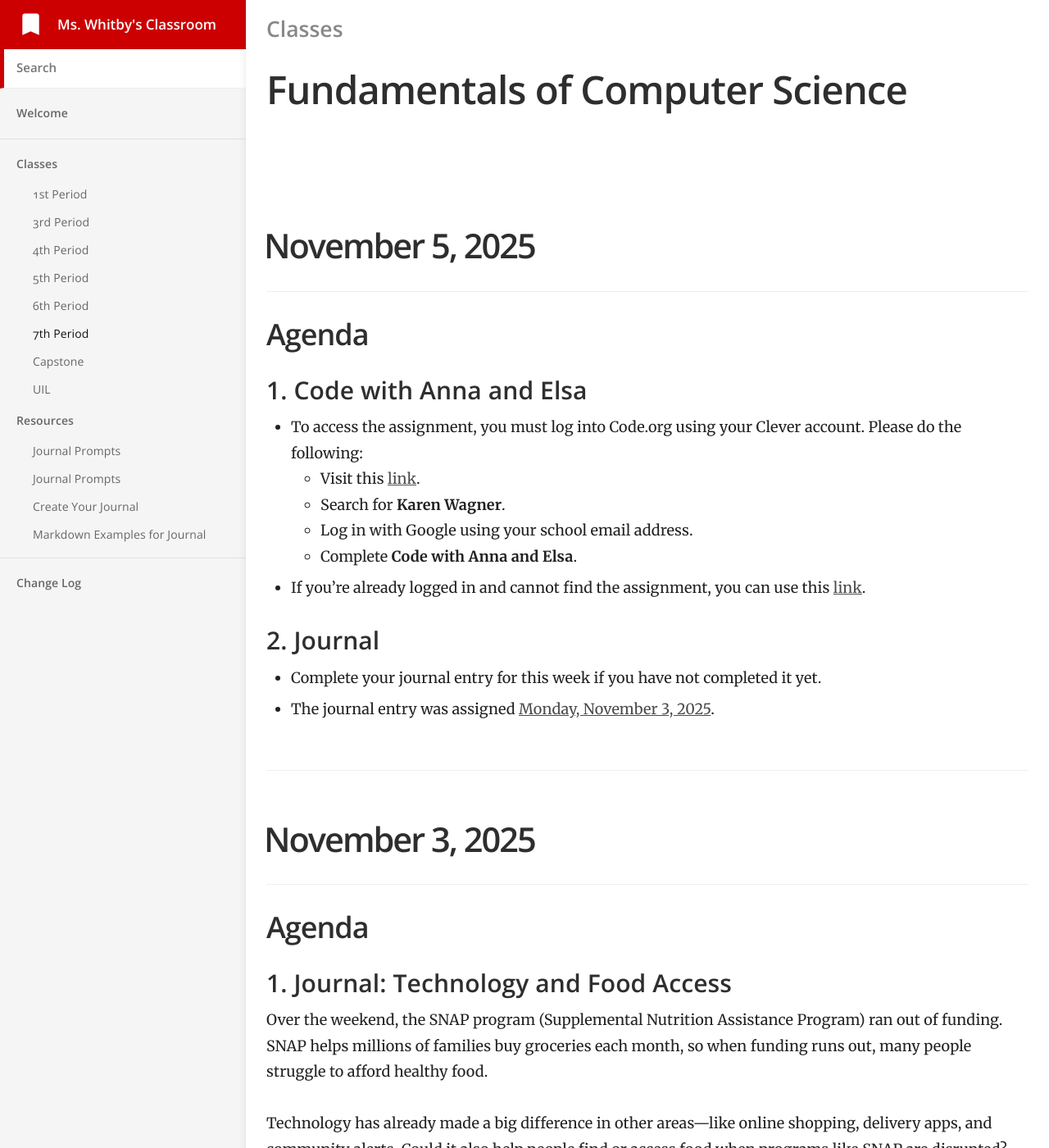
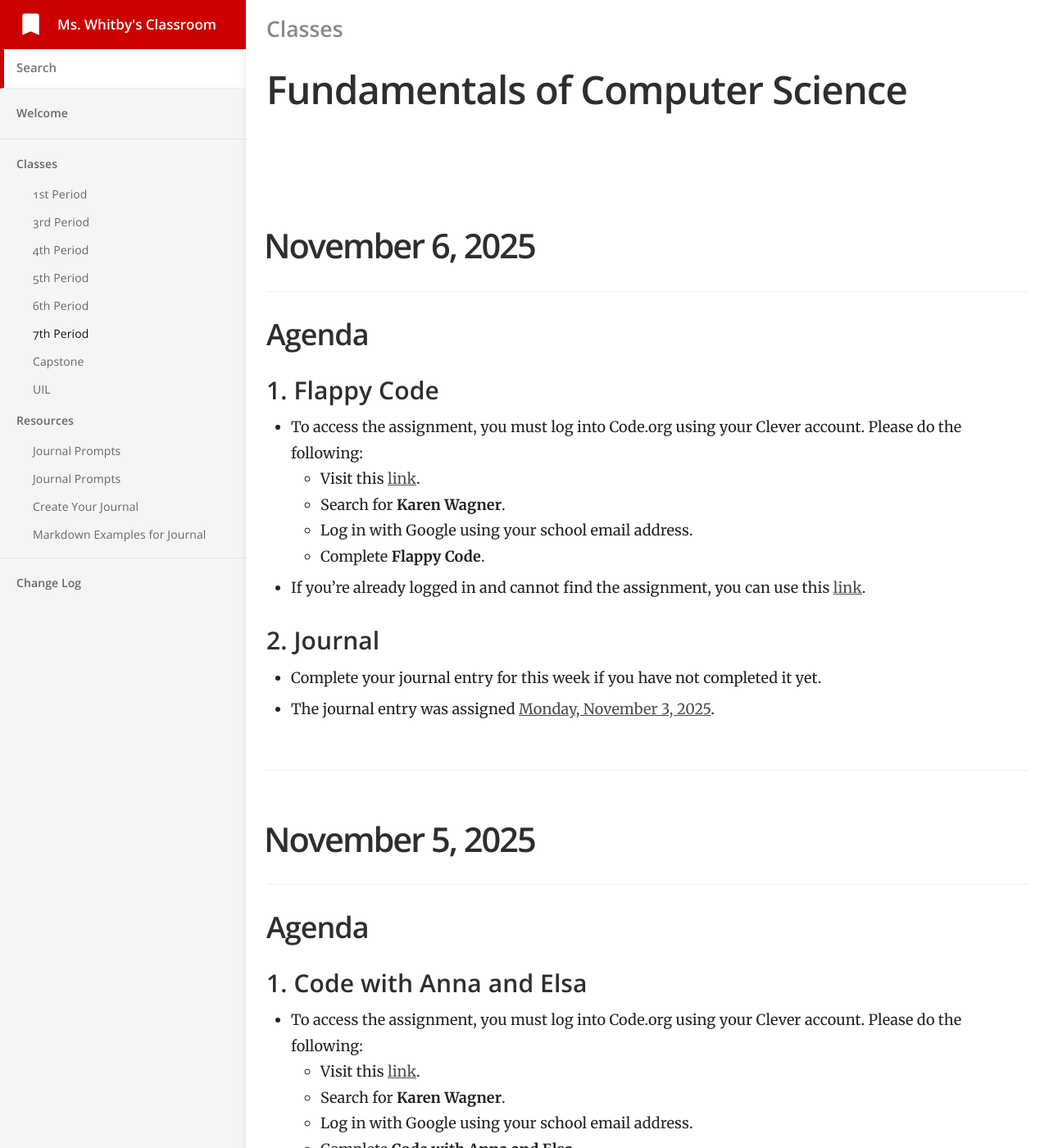
Before and after one commit to mswhitby/classroom, a Jekyll site: the page built from _docs/classes/7th.md, in a window 1280 px wide and 1400 px high. Shown: the whole window at 82% size. Built offline with Jekyll 4.4.1, drawn with Linux system fonts in a browser that asks for light colours.

Commit message:
Updated lessons

```diff
--- a/_docs/classes/7th.md
+++ b/_docs/classes/7th.md
@@ -4,6 +4,28 @@ subtitle: Fundamentals of Computer Science
 category: Classes
 order: 6
 ---
+
+# November 6, 2025
+
+## Agenda
+
+### 1. Flappy Code
+
+- To access the assignment, you must log into Code.org using your Clever account. Please do the following:
+    - Visit this [link](https://clever.com/oauth/district-picker?client_id=2f27405716644a951b23&redirect_uri=https%3A%2F%2Fstudio.code.org%2Fusers%2Fauth%2Fclever%2Fcallback&response_type=code&state=ede33ff61289cf32708a0f54079cdd23e31d0b0a02b0e0e8).
+    - Search for **Karen Wagner**.
+    - Log in with Google using your school email address.
+    - Complete **Flappy Code**.
+
+- If you're already logged in and cannot find the assignment, you can use this [link](https://studio.code.org/flappy/1).
+
+### 2. Journal
+
+- Complete your journal entry for this week if you have not completed it yet.
+- The journal entry was assigned [Monday, November 3, 2025](https://github.com/mswhitby/WHSTechNotes/blob/main/journal.md#november-3-2025).
+
+----
+
 
 # November 5, 2025
 
```
Also changed, not shown: _docs/classes/3rd.md (+21 -0 lines).
